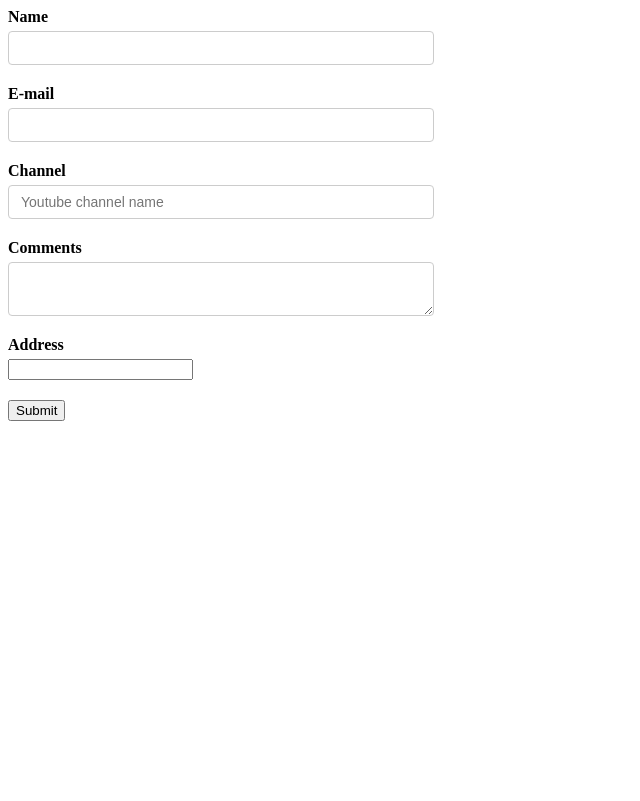
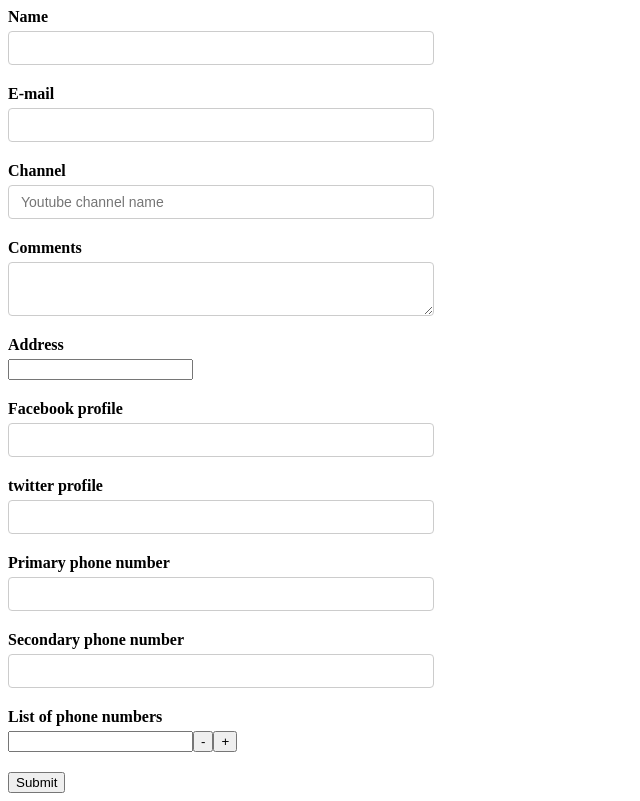
Before and after one commit to ninad-react/React-formik-learning, a React (Vite) app: page / in a window 1280 px wide. Shown: the whole page, without its empty margins (0-640 px from the left). Built offline with nearby package versions, Linux system fonts and the light colour scheme.

Commit message:
using fieldArray Component

```diff
--- a/src/components/YoutubeForm.jsx
+++ b/src/components/YoutubeForm.jsx
@@ -1,5 +1,5 @@
 import React from 'react'
-import { Field, Form, Formik, ErrorMessage } from 'formik'
+import { Field, Form, Formik, ErrorMessage, FieldArray, FastField } from 'formik'
 import * as yup from "yup"
 import TextError from './TextError';
 
@@ -8,7 +8,13 @@ const initialValues = {
     email: '',
     channel: '',
     comments: '',
-    address: ''
+    address: '',
+    social: {
+      facebook: '',
+      twitter: ''
+    },
+    phoneNumbers: ['', ''],
+    phNumbers: ['']
 };
 
 const onSubmit = values => {
@@ -30,6 +36,8 @@ const YoutubeForm = () => {
       initialValues={initialValues}
       validationSchema={validationSchema}
       onSubmit={onSubmit}
+      validateOnChange={false}
+      validateOnBlur={false}
     >
         <Form>
           <div className='form-control'>
@@ -67,11 +75,11 @@ const YoutubeForm = () => {
 
             <div  className='form-control'>
               <label htmlFor='address'>Address</label>
-              <Field name="address">
+              <FastField name="address">
                 {
                   (props) => {
                     const {field, form, meta} = props
-                    console.log('Render props', props);
+                    console.log('field render...');
                     return (
                     <div>
                       <input id='address' {...field}/>
@@ -80,7 +88,48 @@ const YoutubeForm = () => {
                     )
                   }
                 }
-              </Field>
+              </FastField>
+            </div>
+
+            <div className='form-control'>
+                <label htmlFor='facebook'>Facebook profile</label>
+                <Field type="text" id="facebook" name="social.facebook"/>
+            </div>
+
+            <div className='form-control'>
+                <label htmlFor='twitter'>twitter profile</label>
+                <Field type="text" id="twitter" name="social.twitter"/>
+            </div>
+
+            <div className='form-control'>
+                <label htmlFor='primaryPh'>Primary phone number</label>
+                <Field type="text" id="primaryPh" name="phoneNumbers[0]"/>
+            </div>
+
+            <div className='form-control'>
+                <label htmlFor='secondaryPh'>Secondary phone number</label>
+                <Field type="text" id="primaryPh" name="phoneNumbers[1]"/>
+            </div>
+
+            <div className='form-control'>
+                <label>List of phone numbers</label>
+                <FieldArray name='phNumbers'>
+                  {(fieldArrayProps) => {
+                    const {push, remove, form} = fieldArrayProps
+                    const {values} = form
+                    const {phNumbers} = values
+                    console.log('form errors', form.errors);
+                    return <div>
+                      {phNumbers.map((phNumber, index) => (
+                          <div key={index}>
+                            <Field name={`phNumber[${index}]`}/>
+                            <button type='button' onClick={() => remove(index)}> - </button>
+                            <button type='button' onClick={() => push('')}> + </button>
+                          </div>
+                      ))}
+                    </div>
+                  }}
+                </FieldArray>
             </div>
 
             <button type='submit'>Submit</button>
```
